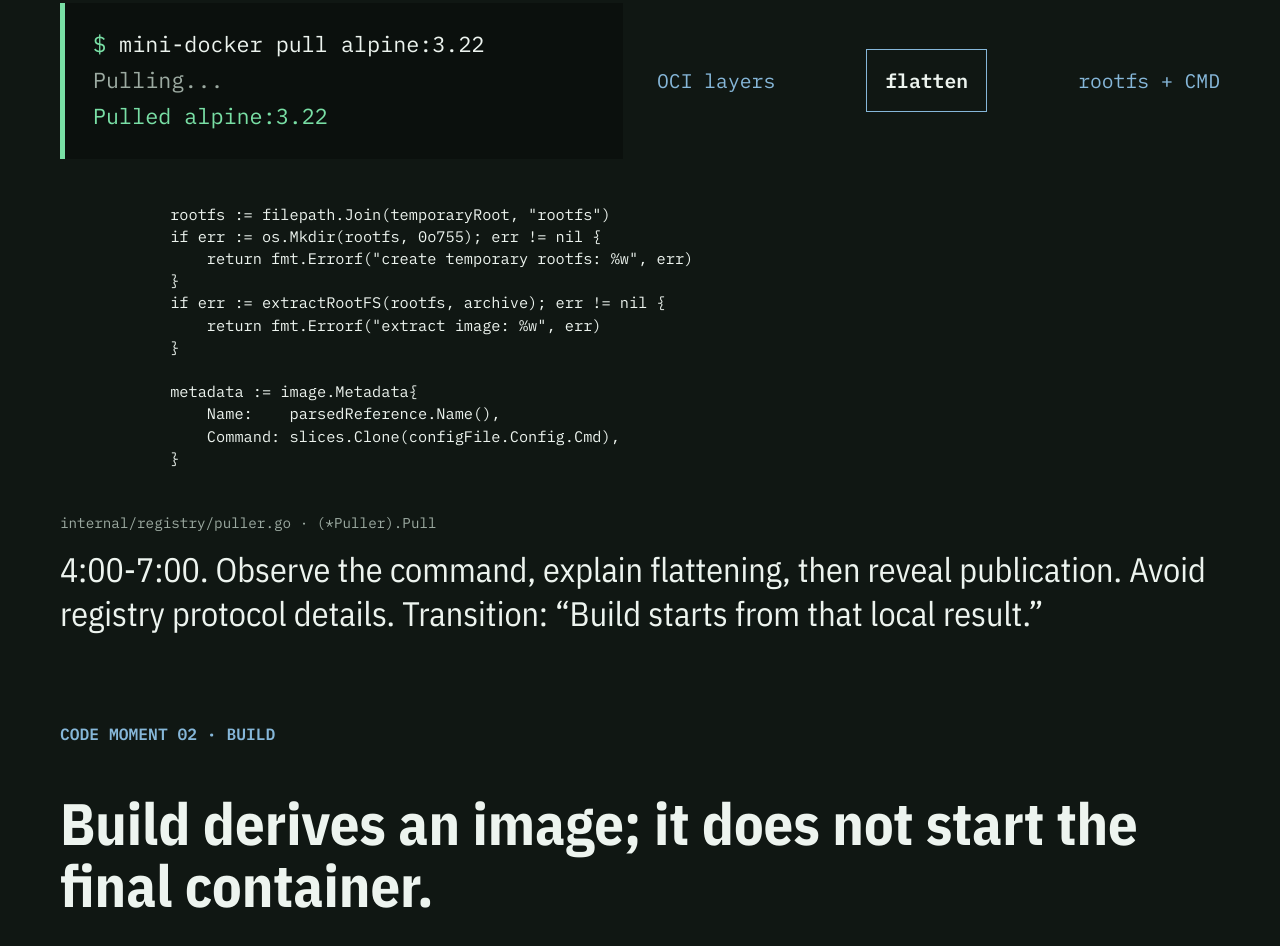
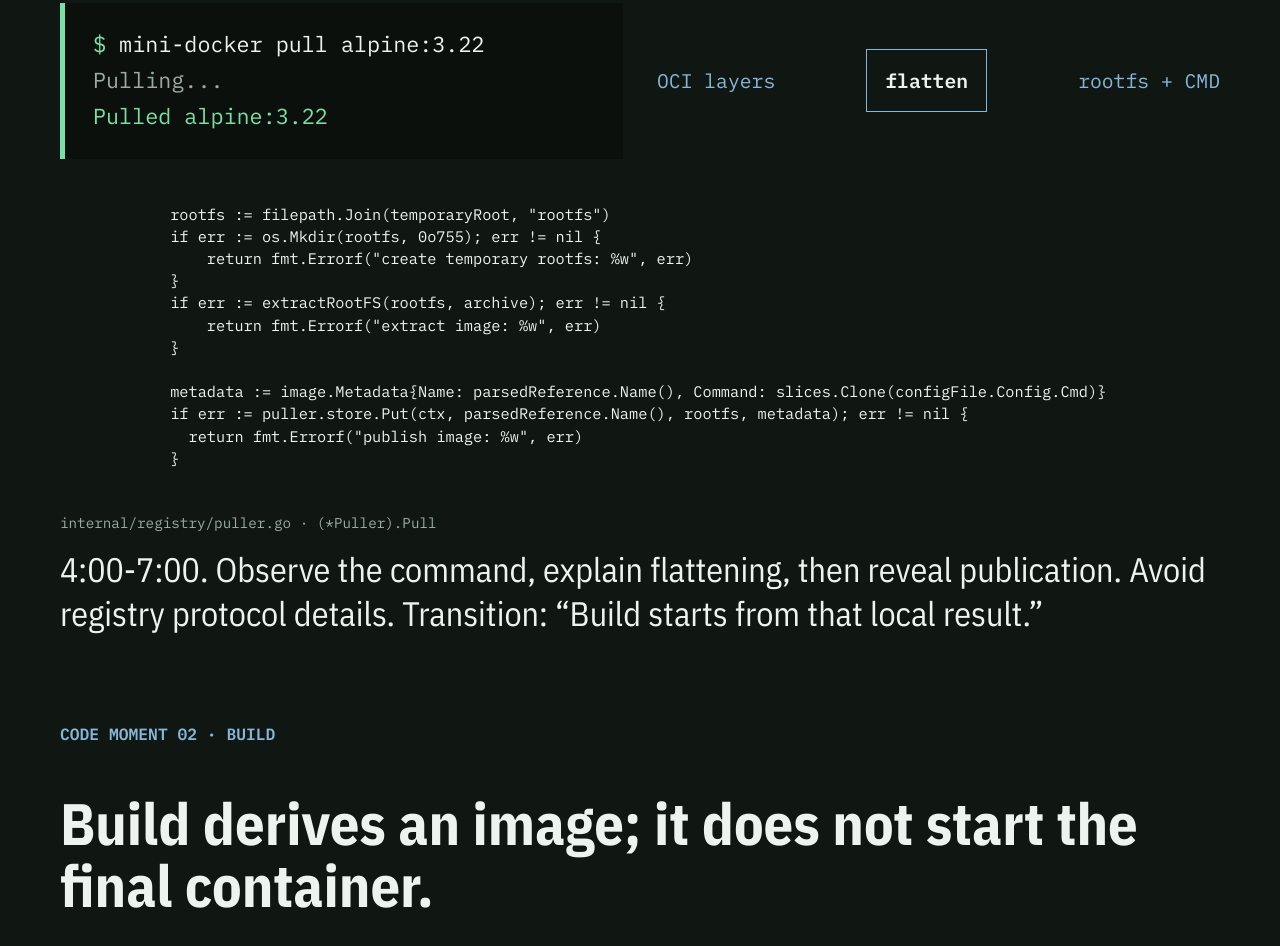
Before and after one commit to kocierik/mini-docker, a website built with Vite: page presentation/index.html in a window 1280 px wide. Shown: the part 1728-2674 px from the top of the page. Built offline with nearby package versions, Linux system fonts and the light colour scheme; what reveal.js would draw is missing.

Commit message:
fix: include pull publication step

```diff
--- a/presentation/index.html
+++ b/presentation/index.html
@@ -50,9 +50,9 @@
                 return fmt.Errorf("extract image: %w", err)
             }
 
-            metadata := image.Metadata{
-                Name:    parsedReference.Name(),
-                Command: slices.Clone(configFile.Config.Cmd),
+            metadata := image.Metadata{Name: parsedReference.Name(), Command: slices.Clone(configFile.Config.Cmd)}
+            if err := puller.store.Put(ctx, parsedReference.Name(), rootfs, metadata); err != nil {
+              return fmt.Errorf("publish image: %w", err)
             }
           </code></pre>
           <p class="source">internal/registry/puller.go · (*Puller).Pull</p>
```
Also changed, not shown: presentation/tests/deck.spec.js (+2 -1 lines).
